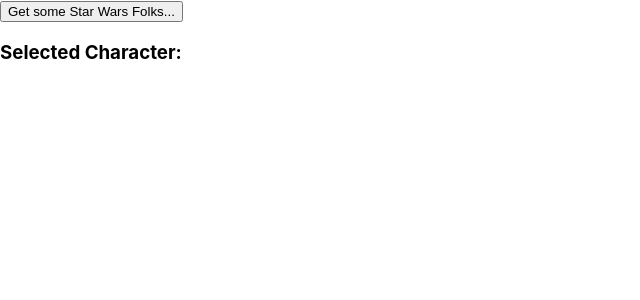
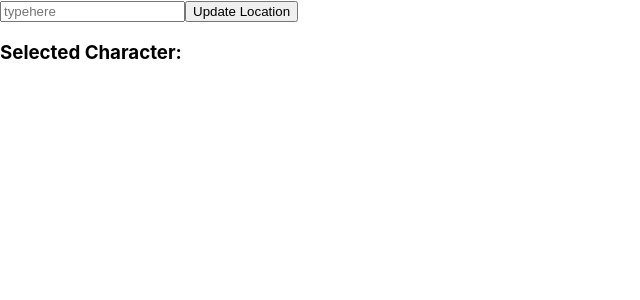
Before and after one commit to jondiquattro/30-city-explorer, a React (Create React App) app: page / in a window 1280 px wide. Shown: the top 300 px of the page, without its empty margins (0-640 px from the left). Built offline with nearby package versions, Linux system fonts and the light colour scheme.

Commit message:
got location

```diff
--- a/src/App.js
+++ b/src/App.js
@@ -1,8 +1,42 @@
 import React, { Component } from 'react';
+// import Form from './form.js';
+import superagent from 'superagent';
+// import './styles.scss';
 
-import Form from './form.js';
+class Form extends React.Component {
+  constructor(props) {
+    super(props);
+    this.state = {
+      location : ""
+    };
+  }
 
-// import './styles.scss';
+  handleSubmit = async (e) => {
+    e.preventDefault();
+    console.dir(this.state.location);
+    let data = await superagent.get(`https://city-explorer-backend.herokuapp.com/location?data=${this.state.location}`)
+      console.log(data.body);
+      this.setState({location: data.body});
+      console.log(this.state.location.latitude);
+    }
+
+    handleChange = (event) => {
+      const {name, value} = event.target;
+      this.setState({
+        [name]: value,
+      });
+    }
+
+  render() {
+    return (
+      <form>
+        <input name="location" type="text" value={this.state.text} onChange={this.handleChange} placeholder="typehere" />
+        <button onClick={this.handleSubmit} id="location">{this.props.prompt}</button>
+      </form>
+    );
+  }
+
+}
 
 class App extends React.Component {
   constructor(props) {
@@ -25,7 +59,8 @@
   render() {
     return (
       <>
-        <Form prompt="Get some Star Wars Folks..." handler={this.handleForm} />
+        <Form prompt="Update Location" handler={this.handleLocation} />
+        <p>{this.state.location}</p>
         <h3>Selected Character: {this.state.selectedPerson}</h3>
         <ul>
           {Object.keys(this.state.people).map((person, idx) => {
@@ -43,4 +78,14 @@
   }
 }
 
+const MapComponent = async (props) => {
+  let url =`https://maps.googleapis.com/maps/api/staticmap?center=${props.location.lat}%2c%20${props.location.longitude}&zoom=13&size=600x300&maptype=roadmap&key=AIzaSyDp0Caae9rkHUHwERAFzs6WN4_MuphTimk`;
+  let data = await superagent.get(url);
+  return(
+    <div>{data}</div>
+  );
+}
+
+{/* <MapComponent lat={this.state.location.latitude} long={this.state.location.longitude} /> */}
+
 export default App;
```
Also changed, not shown: 1 other file (tests, documents, lock files or other folders).
